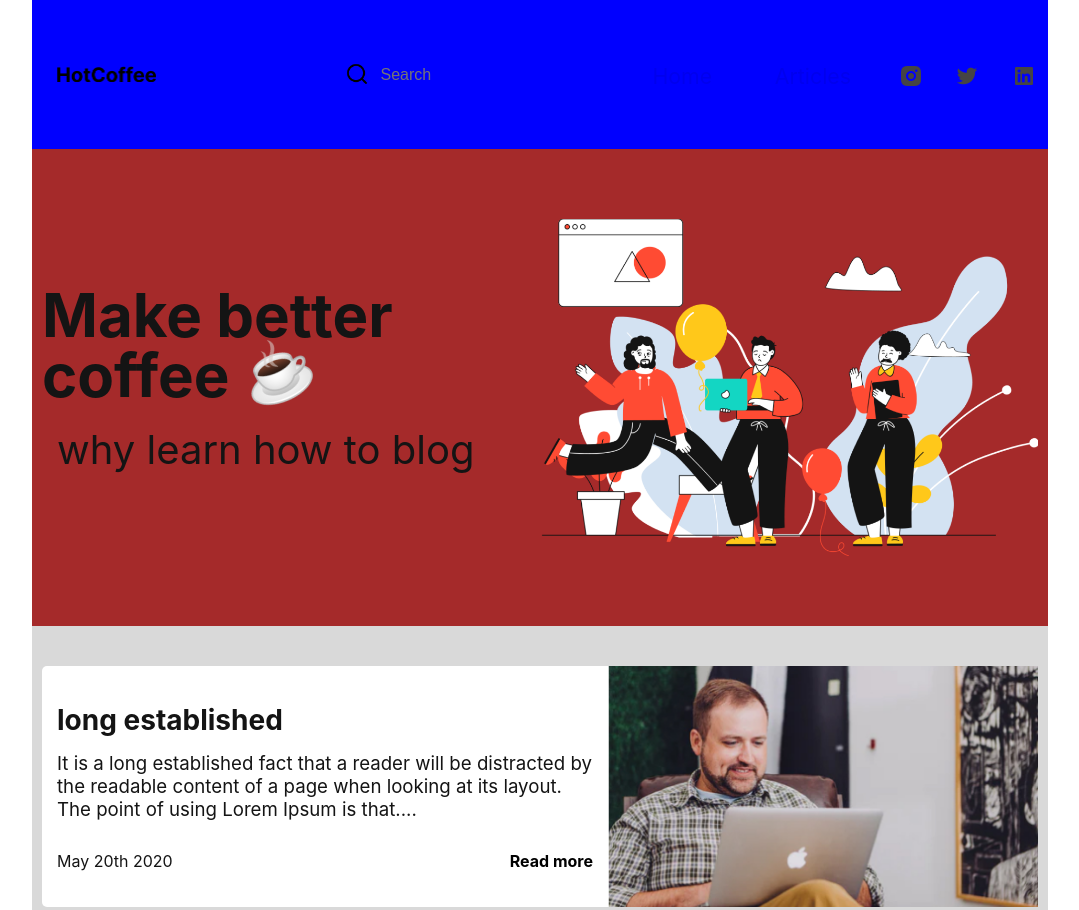
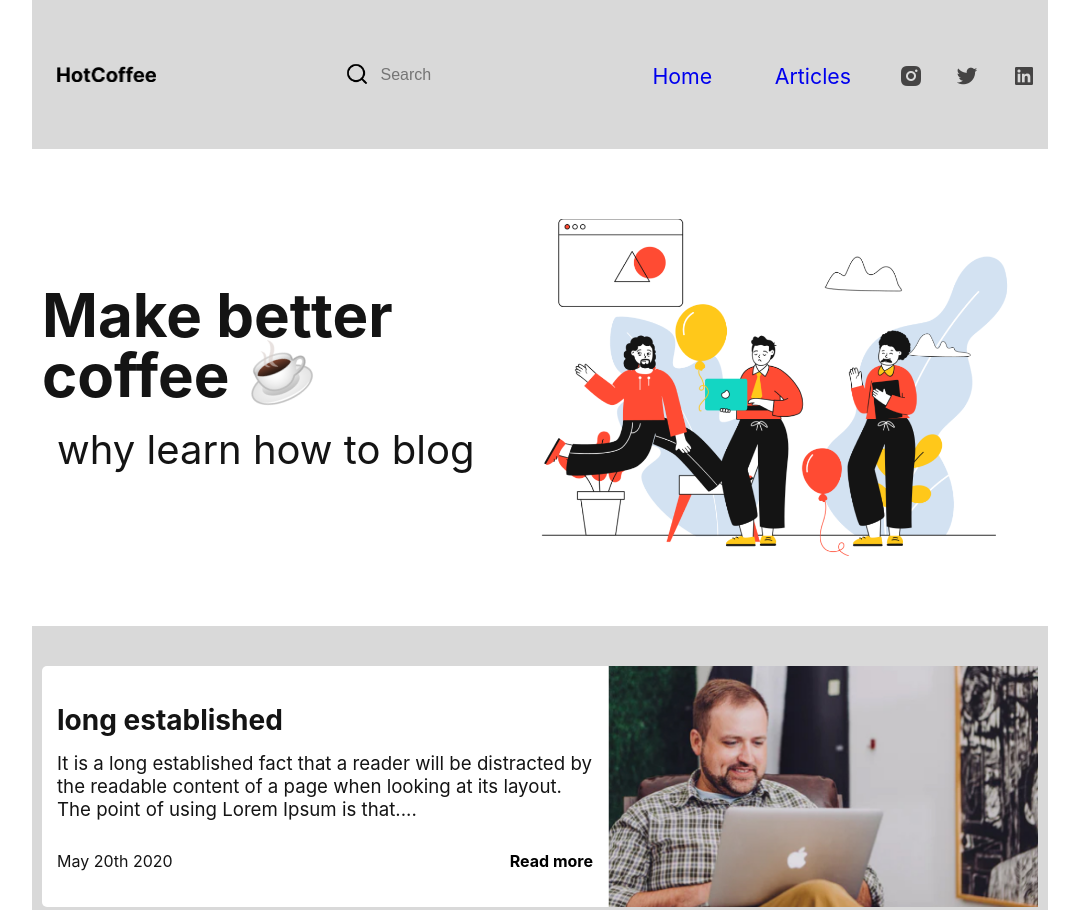
Before and after one commit to samgaspar/fer24, a plain HTML site: page tarefas/04-blog/index.html in a window 1280 px wide. Shown: the top 910 px of the page, without its empty margins (100-1179 px from the left). Drawn offline with Linux system fonts and the light colour scheme.

Commit message:
fix: background color

```diff
--- a/tarefas/04-blog/css/header.css
+++ b/tarefas/04-blog/css/header.css
@@ -5,7 +5,7 @@
 	display: flex;
 	justify-content: space-between;
 	align-items: center;
-	background-color: blue; /*fundo para marcação visual*/
+	background-color: #d9d9d9; /*fundo para marcação visual*/
 }
 
 nav {
--- a/tarefas/04-blog/css/main.css
+++ b/tarefas/04-blog/css/main.css
@@ -5,7 +5,6 @@
 	padding: 70px 10px;
 	display: grid;
 	grid-template-columns: 1fr 1fr;
-	background-color: brown;
 }
 
 .main-grid h1 {
```
